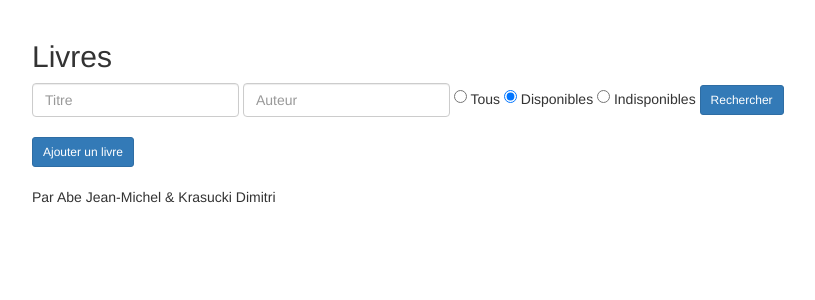
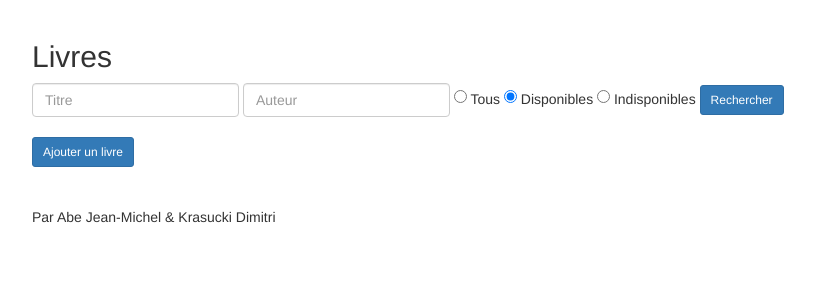
Before and after one commit to dimnocode/projetphp, a PHP site: page /views/livres.php in a window 1280 px wide. Shown: the part 122-422 px from the top of the page, without its empty margins (38-853 px from the left). Run offline with PHP 8.4, Linux system fonts and the light colour scheme; the visitor is signed in with stand-in values (Sample User, id 1); data that the repository does not hold is empty.

Commit message:
css footer

```diff
--- a/views/accueil.php
+++ b/views/accueil.php
@@ -8,7 +8,6 @@
          <p>Faites votre choix dans le menu</p>
       </div>
    </div>
-</div>
 <?php
 	require_once 'bas.php';
 ?>
--- a/views/css/main.css
+++ b/views/css/main.css
@@ -1,3 +1,7 @@
 table#utilisateurs, table#livres, table#panier {
 	width:80%;
 }
+
+footer {
+	padding-top: 20px;
+}
```
Also changed, not shown: views/bas.php (line endings or trailing spaces).
